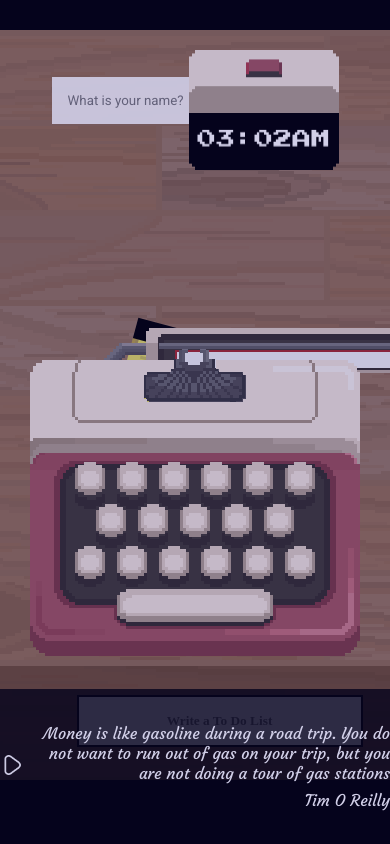
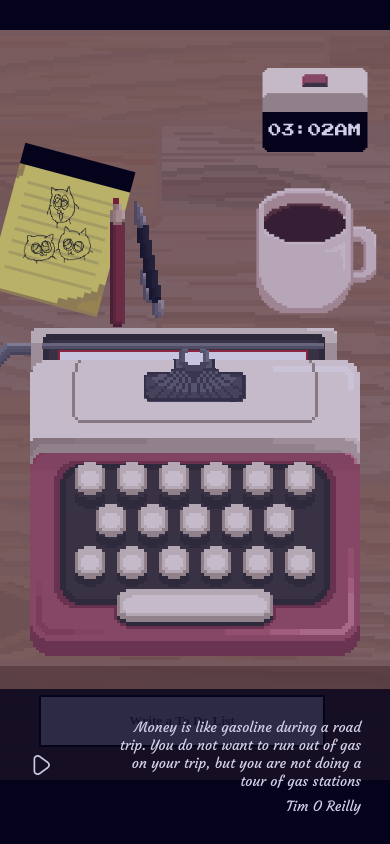
Before and after one commit to dogeja/MOMENTUM, a plain HTML site: page index.html in a window 390 px wide. Shown: the top 844 px of the page. Drawn offline with Linux system fonts and the light colour scheme; a web font is replaced by a local one.

Commit message:
FEAT : mobile size update

```diff
--- a/css/style.css
+++ b/css/style.css
@@ -54,7 +54,6 @@ input:focus {
 }
 
 #typer {
-  left: 50%;
   display: flex;
   flex-direction: column;
   min-height: 48px;
@@ -129,7 +128,7 @@ input:focus {
   margin: 0 auto;
   position: absolute;
   font-size: 18px;
-  left: 0;
+  left: 0px;
   right: 0;
   bottom: 0px;
   min-height: 24px;
@@ -412,3 +411,121 @@ h1 {
   transform: scale(0.85);
   opacity: 0.7;
 }
+@media (max-width: 1500px) {
+  .imgset > img:first-child {
+    position: absolute;
+    left: 1%;
+    top: 325px;
+    transform: rotateZ(15deg);
+  }
+  .imgset > img:nth-child(2) {
+    position: absolute;
+    left: 1%;
+    top: 500px;
+    transform: rotateY(180deg);
+  }
+  .imgset > img:nth-child(3) {
+    position: absolute;
+    right: 0%;
+    top: 24%;
+  }
+  .imgset > img:last-child {
+    left: 1%;
+  }
+  #quote {
+    width: 300px;
+    text-align: end;
+    font-size: 14px;
+    font-weight: 100;
+  }
+  #clock {
+    transform: scale(0.85);
+  }
+}
+@media (max-width: 580px) {
+  body {
+    overflow-x: hidden;
+  }
+  .listpart {
+    left: -305px;
+  }
+
+  #todo_list {
+    left: -235px;
+  }
+
+  .listpart2 {
+    left: -235px;
+  }
+  #todo_form {
+    left: -75px;
+  }
+  .infomation {
+    width: 100%;
+  }
+  #clock {
+    background-image: url(../image/clock.png);
+    width: 150px;
+    height: 120px;
+    z-index: 4000;
+    color: white;
+    font-size: 19px;
+    position: absolute;
+    text-align: center;
+    line-height: 180px;
+    position: relative;
+    right: 0px;
+    transform: rotateX(7deg);
+    transform: perspective(10);
+    font-family: "Press Start 2P", cursive;
+    transform: scale(0.7);
+  }
+  #weather {
+    color: white;
+    font-size: 22px;
+    position: absolute;
+    right: 2rem;
+    top: 110px;
+  }
+
+  #quote {
+    width: 250px;
+    text-align: end;
+    font-size: 14px;
+    font-weight: 100;
+  }
+  .imgset > img:first-child {
+    position: absolute;
+    left: 1%;
+    top: 155px;
+    transform: scale(0.8);
+
+    transform: rotateZ(15deg);
+  }
+  .imgset > img:nth-child(2) {
+    position: absolute;
+    left: 22%;
+    top: 195px;
+    transform: scale(0.8);
+
+    transform: rotateY(180deg);
+  }
+  .imgset > img:nth-child(3) {
+    position: absolute;
+    right: 0%;
+    top: 21%;
+    transform: scale(0.85);
+  }
+  .imgset > img:last-child {
+    left: 1%;
+    top: 155px;
+    transform: scale(0.8);
+  }
+  #login_form {
+    display: none;
+    width: 100px;
+  }
+  #login_form input {
+    width: 120px;
+  }
+}
```
